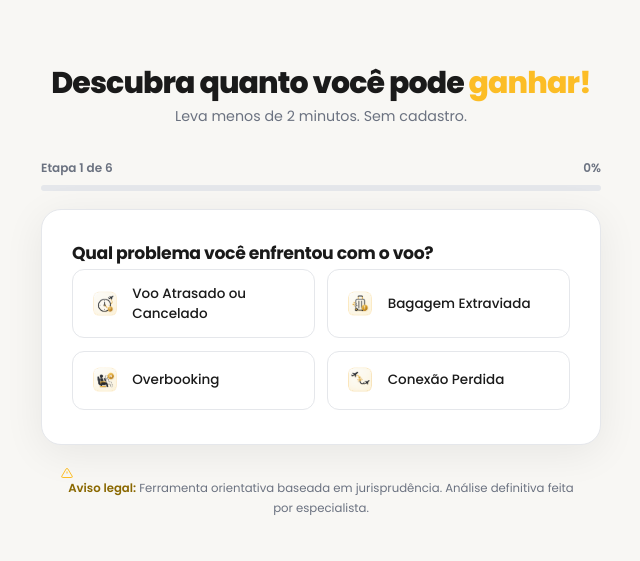
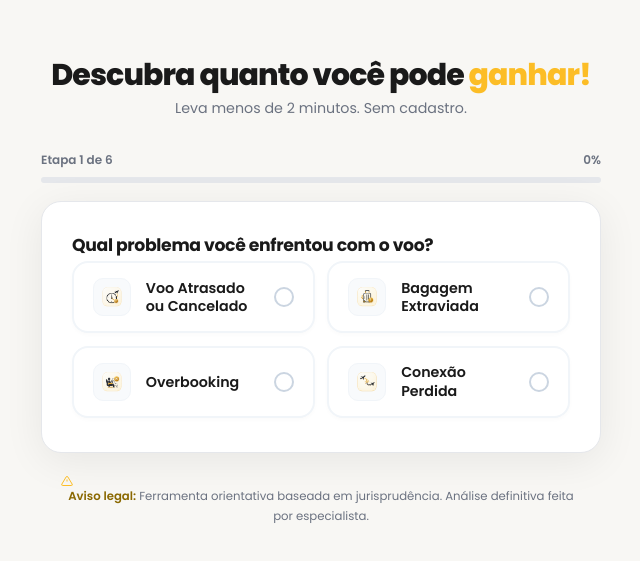
Before and after one commit to t0non/lpLexAero, a Next.js app: page /diagnostico in a window 1280 px wide. Shown: the part 107-668 px from the top of the page, without its empty margins (319-959 px from the left). Built offline with nearby package versions, Linux system fonts and the light colour scheme.

Commit message:
feat: redesign embedded quiz to be a premium high-conversion white card with interactive animated options

```diff
--- a/src/components/DiagnosticForm.js
+++ b/src/components/DiagnosticForm.js
@@ -109,50 +109,62 @@ export default function DiagnosticForm({ initialProblem = null, isEmbedded = fal
 
   /* ── shared option component ── */
   const Opt = ({ label, icon, onClick, sel }) => (
-    <button onClick={onClick} style={{
-      display: "flex", alignItems: "center", gap: "0.85rem",
-      background: sel ? C.goldBg : C.surface,
-      border: "1.5px solid " + (sel ? C.gold : C.border),
-      borderRadius: 12, padding: "0.9rem 1.1rem",
+    <button onClick={onClick} className={`diag-opt ${sel ? 'sel' : ''}`} style={{
+      display: "flex", alignItems: "center", gap: "1rem",
+      background: sel ? C.goldBg : "#ffffff",
+      border: "2px solid " + (sel ? C.gold : "#f1f5f9"),
+      borderRadius: "16px", padding: "1rem 1.25rem",
       color: C.text, cursor: "pointer", width: "100%", textAlign: "left",
-      fontSize: "0.9rem", fontWeight: 500, transition: "all 0.18s",
-      boxShadow: sel ? "0 0 0 3px " + C.goldBg : "none",
+      fontSize: "0.95rem", fontWeight: 600, transition: "all 0.2s cubic-bezier(0.4, 0, 0.2, 1)",
+      boxShadow: sel ? "0 4px 14px rgba(252, 189, 38, 0.15)" : "0 2px 4px rgba(0,0,0,0.02)",
     }}>
       {icon && (
-        <img src={icon} alt="" width={30} height={30} style={{ objectFit: "contain", flexShrink: 0 }} />
+        <div style={{
+          width: 38, height: 38, borderRadius: "10px", background: sel ? "#fff" : "#f8fafc",
+          display: "flex", alignItems: "center", justifyContent: "center", flexShrink: 0,
+          border: "1px solid " + (sel ? "rgba(252, 189, 38, 0.2)" : "#f1f5f9")
+        }}>
+          <img src={icon} alt="" width={24} height={24} style={{ objectFit: "contain" }} />
+        </div>
       )}
-      <span style={{ flex: 1 }}>{label}</span>
-      {sel && (
-        <svg width={18} height={18} viewBox="0 0 24 24" fill="none" stroke={C.gold} strokeWidth="2.5">
-          <polyline points="20 6 9 17 4 12"/>
-        </svg>
-      )}
+      <span style={{ flex: 1, lineHeight: 1.3 }}>{label}</span>
+      <div style={{
+        width: 20, height: 20, borderRadius: "50%", border: "2px solid " + (sel ? C.gold : "#cbd5e1"),
+        background: sel ? C.gold : "transparent", display: "flex", alignItems: "center", justifyContent: "center",
+        transition: "all 0.2s", flexShrink: 0
+      }}>
+        {sel && (
+          <svg width={12} height={12} viewBox="0 0 24 24" fill="none" stroke="#fff" strokeWidth="3">
+            <polyline points="20 6 9 17 4 12"/>
+          </svg>
+        )}
+      </div>
     </button>
   );
 
   /* ── checkbox option ── */
-  const ChkOpt = ({ label, onClick, checked }) => (
-    <button onClick={onClick} style={{
-      display: "flex", alignItems: "center", gap: "0.8rem",
-      background: checked ? C.goldBg : C.surface,
-      border: "1.5px solid " + (checked ? C.gold : C.border),
-      borderRadius: 10, padding: "0.8rem 1rem",
+  const ChkOpt = ({ label, checked, onClick }) => (
+    <button onClick={onClick} className={`diag-opt ${checked ? 'sel' : ''}`} style={{
+      display: "flex", alignItems: "center", gap: "1rem",
+      background: checked ? C.goldBg : "#ffffff",
+      border: "2px solid " + (checked ? C.gold : "#f1f5f9"),
+      borderRadius: "16px", padding: "1rem 1.25rem",
       color: C.text, cursor: "pointer", width: "100%", textAlign: "left",
-      fontSize: "0.85rem", fontWeight: 500, transition: "all 0.18s",
+      fontSize: "0.95rem", fontWeight: 600, transition: "all 0.2s cubic-bezier(0.4, 0, 0.2, 1)",
+      boxShadow: checked ? "0 4px 14px rgba(252, 189, 38, 0.15)" : "0 2px 4px rgba(0,0,0,0.02)",
     }}>
-      <span style={{
-        width: 20, height: 20, borderRadius: 5, flexShrink: 0,
-        border: "1.5px solid " + (checked ? C.gold : "#d1d5db"),
-        background: checked ? C.gold : "transparent",
-        display: "flex", alignItems: "center", justifyContent: "center", transition: "all 0.15s",
+      <div style={{
+        width: 20, height: 20, borderRadius: "6px", border: "2px solid " + (checked ? C.gold : "#cbd5e1"),
+        background: checked ? C.gold : "transparent", display: "flex", alignItems: "center", justifyContent: "center",
+        transition: "all 0.2s", flexShrink: 0
       }}>
         {checked && (
-          <svg width={12} height={12} viewBox="0 0 24 24" fill="none" stroke="#fff" strokeWidth="3.5">
+          <svg width={14} height={14} viewBox="0 0 24 24" fill="none" stroke="#fff" strokeWidth="3">
             <polyline points="20 6 9 17 4 12"/>
           </svg>
         )}
-      </span>
-      {label}
+      </div>
+      <span style={{ flex: 1, lineHeight: 1.3 }}>{label}</span>
     </button>
   );
 
@@ -202,6 +214,18 @@ export default function DiagnosticForm({ initialProblem = null, isEmbedded = fal
             100% { box-shadow: 0 0 0 0 rgba(37, 211, 102, 0); }
           }
           @keyframes fade-in { from { opacity: 0; transform: translateY(10px); } to { opacity: 1; transform: translateY(0); } }
+
+          .diag-opt:hover:not(.sel) {
+            border-color: #cbd5e1 !important;
+            background: #f8fafc !important;
+            transform: translateY(-2px);
+            box-shadow: 0 4px 12px rgba(0,0,0,0.05) !important;
+          }
+
+          .diag-opt:active {
+            transform: translateY(0) scale(0.98);
+          }
+
           .voucher {
             background: linear-gradient(135deg, #fffbee 0%, #fff 100%);
             border: 2px dashed #e0a820;
```
Also changed, not shown: src/app/page.js (+5 -6 lines).
